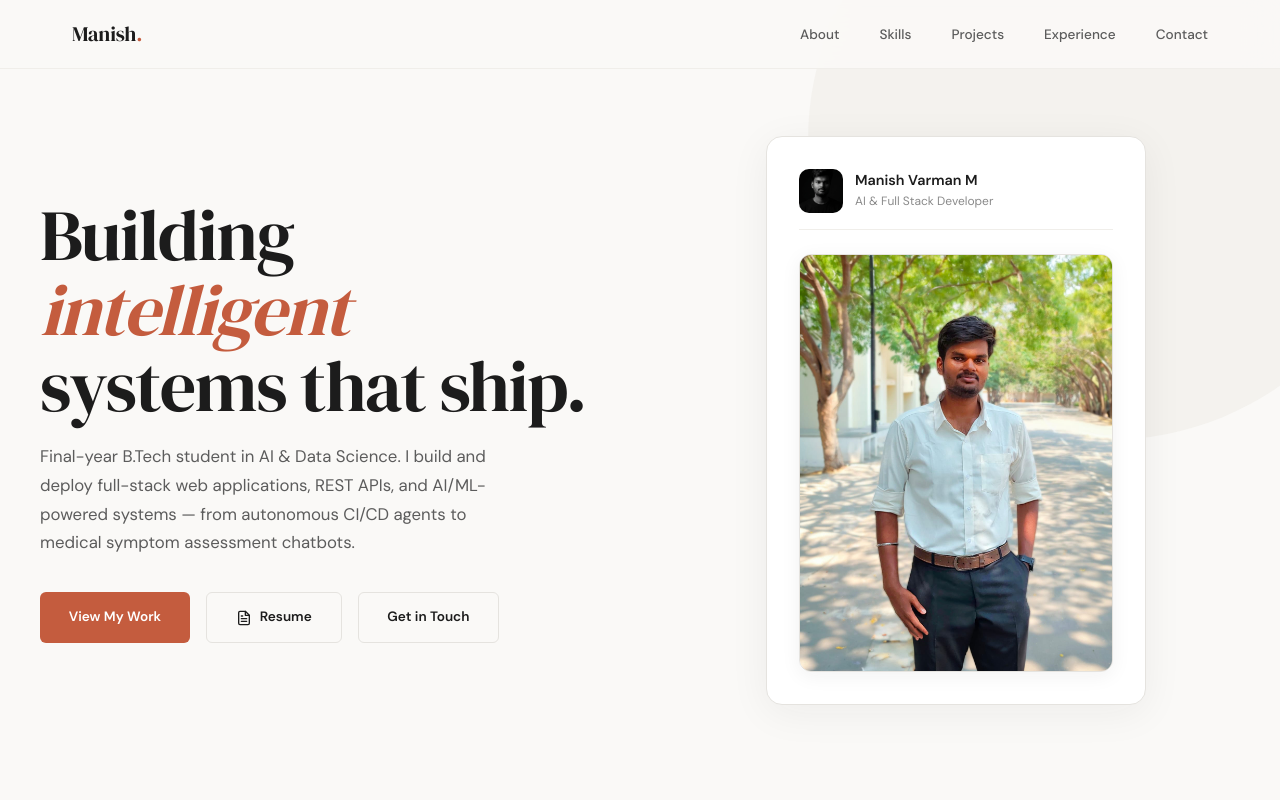
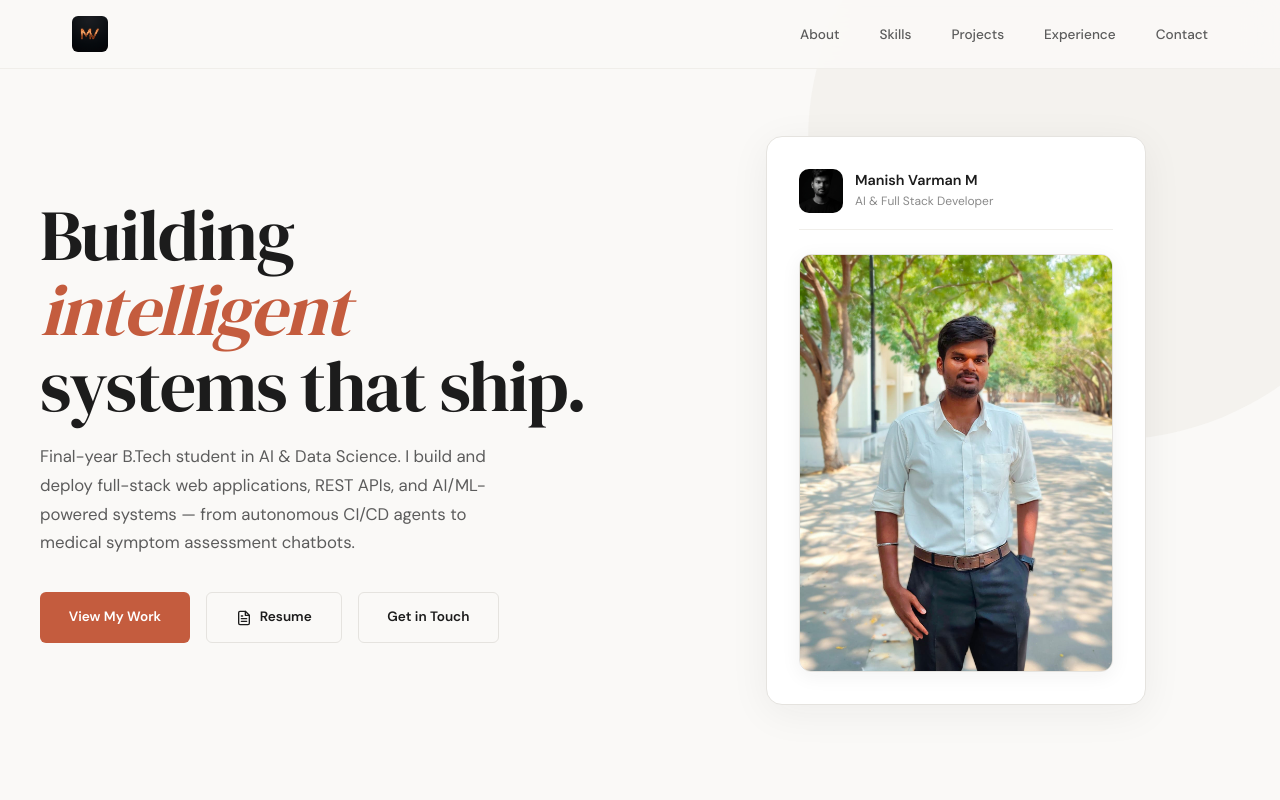
Before and after one commit to Manish7sgf/portfolio, a plain HTML site: page index.html in a window 1280 px wide. Shown: the top 800 px of the page. Drawn offline with nearby package versions, Linux system fonts and the light colour scheme; animation ran at ten frames a second; a script that the page names is missing.

Commit message:
Add custom MV logo image to navigation bar

```diff
--- a/index.html
+++ b/index.html
@@ -139,15 +139,16 @@
         }
 
         .logo {
-            font-family: 'DM Serif Display', serif;
-            font-size: 1.3rem;
-            color: var(--text-primary);
+            display: flex;
+            align-items: center;
             text-decoration: none;
-            letter-spacing: -0.01em;
-        }
-
-        .logo span {
-            color: var(--accent);
+        }
+
+        .logo img {
+            height: 36px;
+            width: 36px;
+            border-radius: 6px;
+            object-fit: cover;
         }
 
         .nav-links {
@@ -1434,7 +1435,9 @@
     <!-- Navigation -->
     <nav id="navbar">
         <div class="nav-inner">
-            <a href="#" class="logo">Manish<span>.</span></a>
+            <a href="#" class="logo">
+                <img src="dp/mv_logo.jpg" alt="MV Logo">
+            </a>
             <ul class="nav-links">
                 <li><a href="#about">About</a></li>
                 <li><a href="#skills">Skills</a></li>
```
Also changed, not shown: dp/mv_logo.jpg (added).
